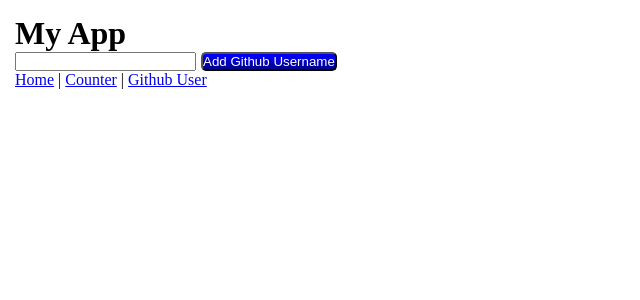
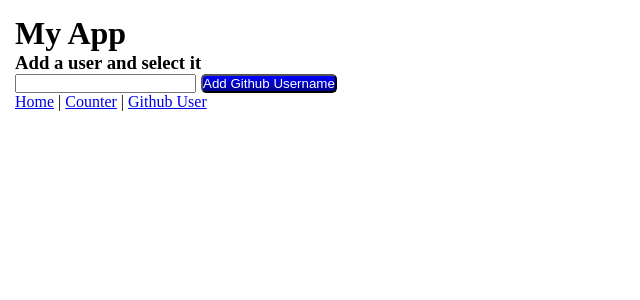
Before and after one commit to Simulaemanuele/react-exercises, a React (Create React App) app: page /user in a window 1280 px wide. Shown: the top 300 px of the page, without its empty margins (0-640 px from the left). Built offline with nearby package versions, Linux system fonts and the light colour scheme.

Commit message:
exercise: External-Libraries/react-router-07 done

```diff
--- a/src/App.js
+++ b/src/App.js
@@ -25,6 +25,7 @@ export function App() {
                 <Route path="/" element={<Welcome />} />
                 <Route path="/counter" element={<Counter />} />
                 <Route path="/user" element={<GithubUserList />} >
+                    <Route index element={<h3>Add a user and select it</h3>}/>
                     <Route path=":username" element={<ShowGithubUser />} />
                 </Route>
             </Routes>
```
